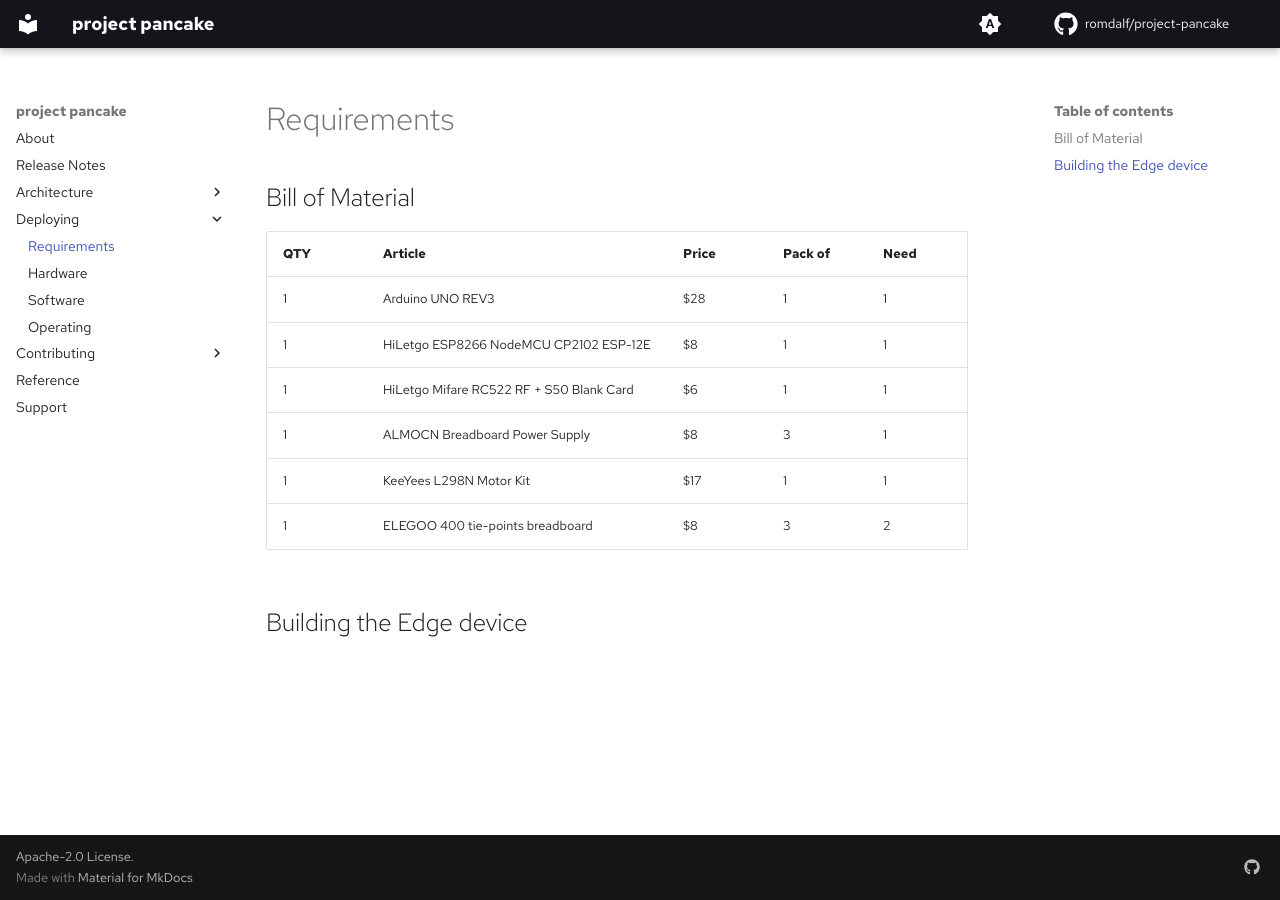
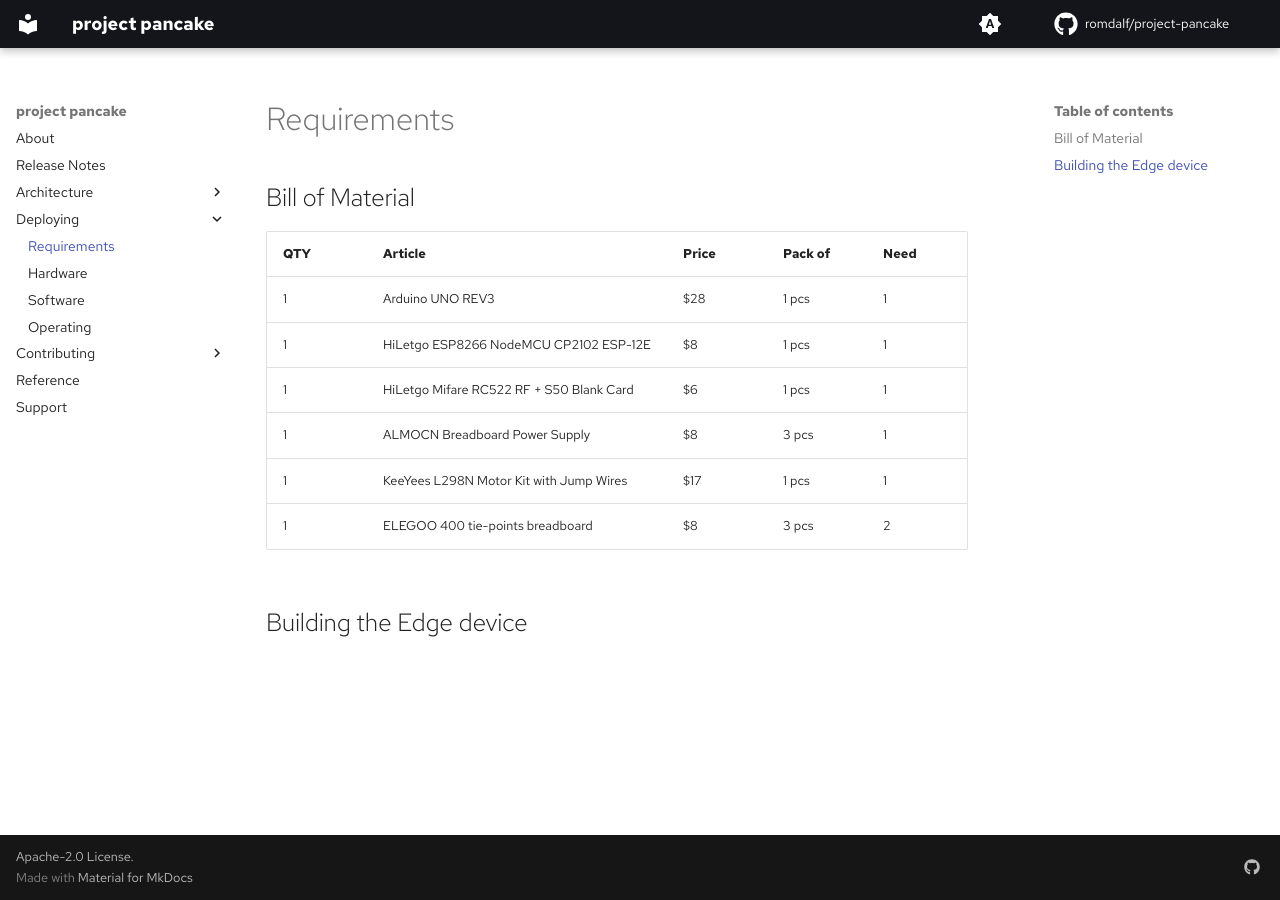
Before and after one commit to beezy-cloud/project-pancake, an MkDocs documentation site: the page built from docs/bom.md, in a window 1280 px wide. Built offline with MkDocs 1.6.1 and Material for MkDocs 9.7.7, drawn with Linux system fonts in a browser that asks for light colours; some web fonts are replaced; comment, search, counter and statistics services are not loaded.

Commit message:
update doc

```diff
--- a/docs/bom.md
+++ b/docs/bom.md
@@ -1,13 +1,13 @@
 
 ## Bill of Material
 
-| QTY | Article | Price | Pack of | Need |
-|-----|------------------------------------------|-----|---|---|
-| 1   | Arduino UNO REV3                         | $28 | 1 | 1 |
-| 1   | HiLetgo ESP8266 NodeMCU CP2102 ESP-12E   | $8  | 1 | 1 |
-| 1   | HiLetgo Mifare RC522 RF + S50 Blank Card | $6  | 1 | 1 |
-| 1   | ALMOCN Breadboard Power Supply           | $8  | 3 | 1 |
-| 1   | KeeYees L298N Motor Kit                  | $17 | 1 | 1 |
-| 1   | ELEGOO 400 tie-points breadboard         | $8  | 3 | 2 |
+| QTY | Article                                  | Price | Pack of | Need |
+|-----|------------------------------------------|-------|---------|------|
+| 1   | Arduino UNO REV3                         | $28   | 1 pcs   | 1    |
+| 1   | HiLetgo ESP8266 NodeMCU CP2102 ESP-12E   | $8    | 1 pcs   | 1    |
+| 1   | HiLetgo Mifare RC522 RF + S50 Blank Card | $6    | 1 pcs   | 1    |
+| 1   | ALMOCN Breadboard Power Supply           | $8    | 3 pcs   | 1    |
+| 1   | KeeYees L298N Motor Kit with Jump Wires  | $17   | 1 pcs   | 1    |
+| 1   | ELEGOO 400 tie-points breadboard         | $8    | 3 pcs   | 2    |
 
 ## Building the Edge device
```
